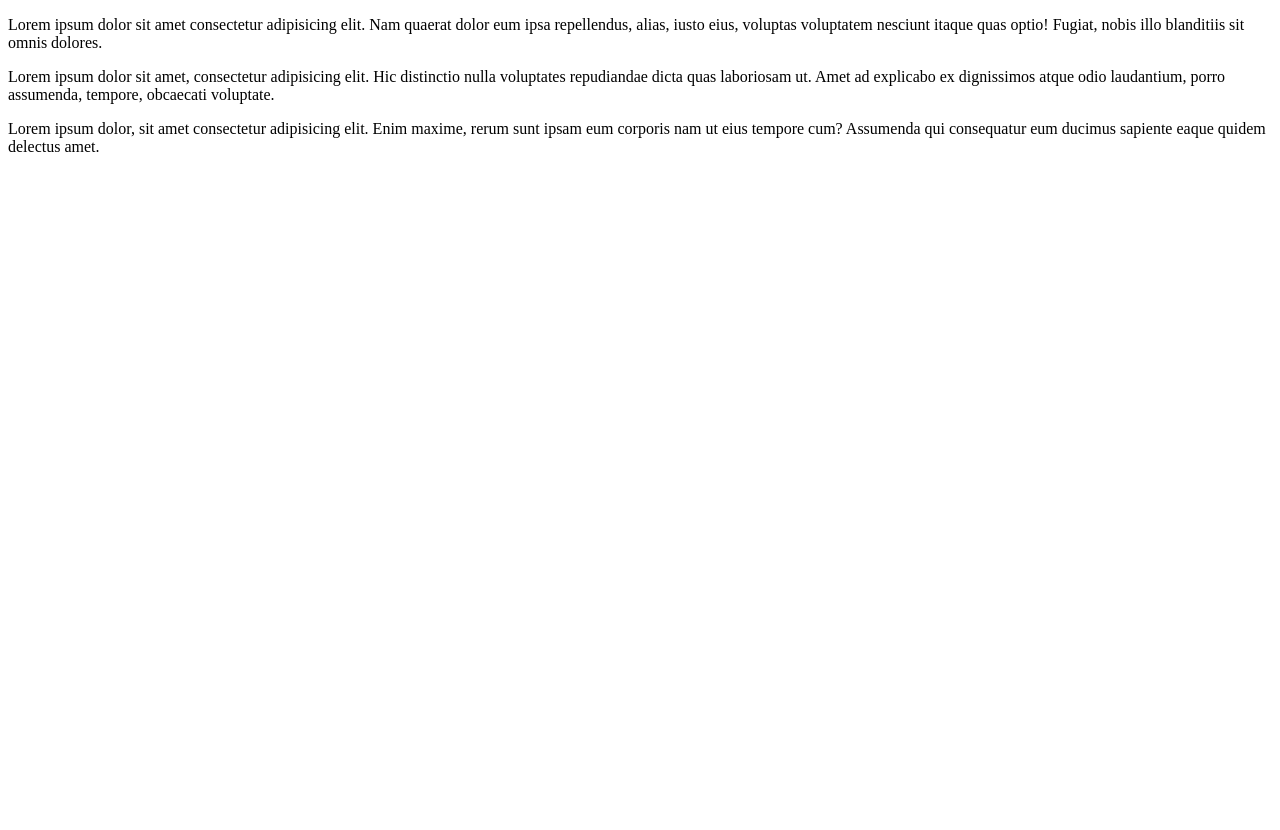
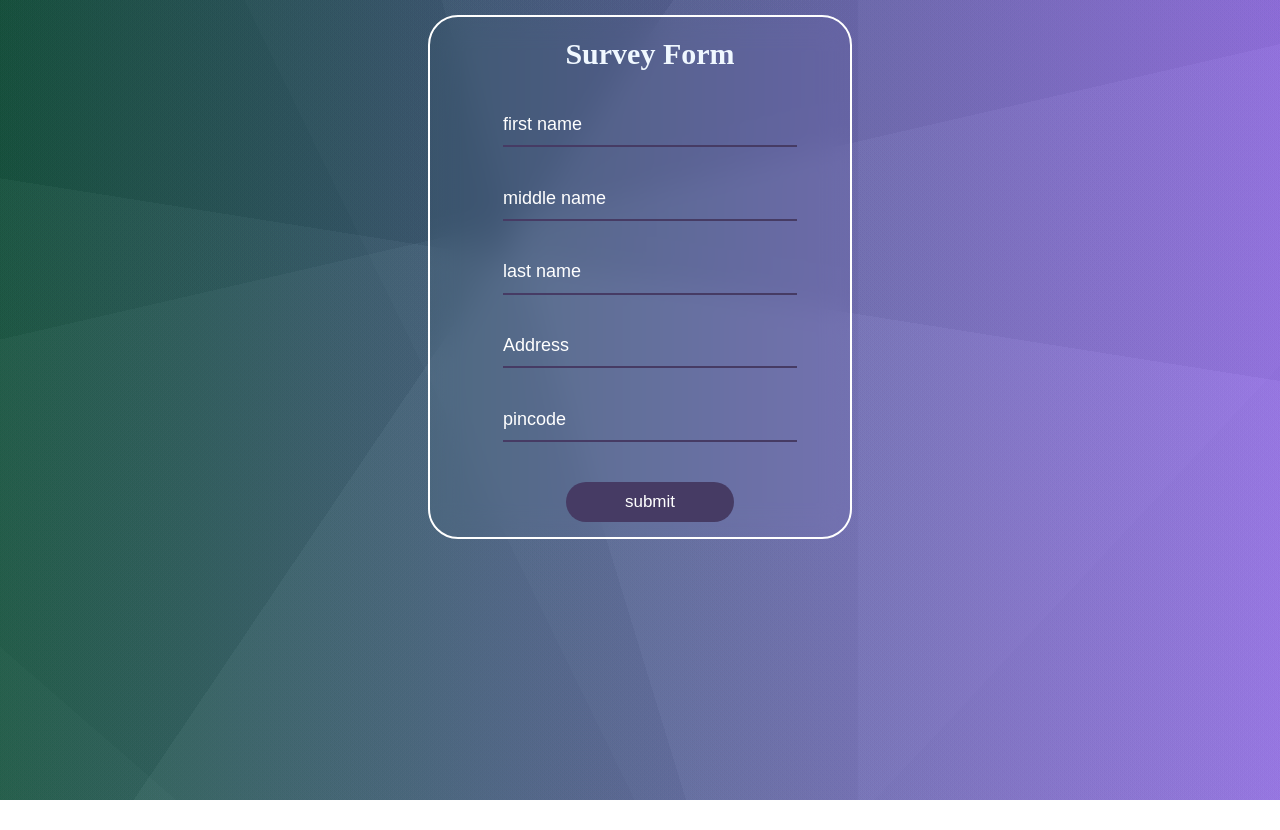
Before and after one commit to J-vijayalakshmi/HTMLandCSS, a plain HTML site: page index.html in a window 1280 px wide. Before the commit the page ends 800 px from the top, so only its background shows below. Drawn offline with Linux system fonts and the light colour scheme.

Commit message:
form only texts

```diff
--- a/index.html
+++ b/index.html
@@ -3,27 +3,43 @@
 <head>
   <meta charset="UTF-8" />
   <meta name="viewport" content="width=device-width, initial-scale=1.0" />
-    <title>Document</title>
+  <link rel="stylesheet" href="style.css" />
+  <title>Survey Form</title>
 </head>
 <body>
-    <div>
-      <p>
-        Lorem ipsum dolor sit amet consectetur adipisicing elit. Nam quaerat
-        dolor eum ipsa repellendus, alias, iusto eius, voluptas voluptatem
-        nesciunt itaque quas optio! Fugiat, nobis illo blanditiis sit omnis
-        dolores.
-      </p>
-      <p>
-        Lorem ipsum dolor sit amet, consectetur adipisicing elit. Hic distinctio
-        nulla voluptates repudiandae dicta quas laboriosam ut. Amet ad explicabo
-        ex dignissimos atque odio laudantium, porro assumenda, tempore,
-        obcaecati voluptate.
-      </p>
-      <p>
-        Lorem ipsum dolor, sit amet consectetur adipisicing elit. Enim maxime,
-        rerum sunt ipsam eum corporis nam ut eius tempore cum? Assumenda qui
-        consequatur eum ducimus sapiente eaque quidem delectus amet.
-      </p>
+  <div class="abc">
+  <div class="survey">
+    <form class="logInForm" id="surveyForm" autocomplete="off">
+      <h2>Survey Form</h2>
+      <div class="inputBox">
+        <input type="text" name="first-name" id="f-name" required placeholder="first name"/>
       </div>
+      <div class="inputBox">
+        <input type="text" name="middle-name" id="m-name" placeholder="middle name"/>
+      </div>
+      <div class="inputBox">
+        <input type="text" name="last-name" id="l-name" required placeholder="last name"/>
+      </div>
+      <div class="inputBox">
+        <input type="text" name="Address" id="add" required placeholder="Address"/>
+      </div>
+      <div class="inputBox">
+        <input type="text" name="pincode" id="pin" required placeholder="pincode" maxlength="6" pattern="\d{6}" title="Please enter a valid 6-digit pincode"/>
+      </div>
+      <input type="submit" class="submit" value="submit" />
+    </form>
+  </div>
+    <div class="details" id="detailsContainer" style="display: none;">
+      <p><span id="head" style="font-size: 20px;"></span>
+      <br>
+        <h3>first name : </h3><span id="sf-name"></span>
+        <h3>middle name : </h3><span id="sm-name"></span>
+        <h3>last name : </h3><span id="sl-name"></span>
+        <h3>address : </h3><span id="s-add"></span>
+        <h3>pincode : </h3><span id="s-pin"></span></p>
+    </div>
+</div>
+  <script src="survey.js">
+  </script>
 </body>
 </html>
--- a/style.css
+++ b/style.css
@@ -1,15 +1,113 @@
-*{
-    margin: 0%;
-    display: flex;
-
+* {
+    margin: 0px;
+    padding: 0px;
+    height: 100%;
 }
 
-div{
+body {
+    padding: 15px;
+    background-image: linear-gradient(41deg, rgba(107, 107, 107, 0.04) 0%, rgba(107, 107, 107, 0.04) 8%,rgba(31, 31, 31, 0.04) 8%, rgba(31, 31, 31, 0.04) 100%),linear-gradient(9deg, rgba(228, 228, 228, 0.04) 0%, rgba(228, 228, 228, 0.04) 62%,rgba(54, 54, 54, 0.04) 62%, rgba(54, 54, 54, 0.04) 100%),linear-gradient(124deg, rgba(18, 18, 18, 0.04) 0%, rgba(18, 18, 18, 0.04) 37%,rgba(233, 233, 233, 0.04) 37%, rgba(233, 233, 233, 0.04) 100%),linear-gradient(253deg, rgba(201, 201, 201, 0.04) 0%, rgba(201, 201, 201, 0.04) 55%,rgba(47, 47, 47, 0.04) 55%, rgba(47, 47, 47, 0.04) 100%),linear-gradient(270deg, rgba(172, 172, 172, 0.04) 0%, rgba(172, 172, 172, 0.04) 33%,rgba(26, 26, 26, 0.04) 33%, rgba(26, 26, 26, 0.04) 100%),linear-gradient(64deg, rgba(11, 11, 11, 0.04) 0%, rgba(11, 11, 11, 0.04) 38%,rgba(87, 87, 87, 0.04) 38%, rgba(87, 87, 87, 0.04) 100%),linear-gradient(347deg, rgba(199, 199, 199, 0.04) 0%, rgba(199, 199, 199, 0.04) 69%,rgba(4, 4, 4, 0.04) 69%, rgba(4, 4, 4, 0.04) 100%),linear-gradient(313deg, rgba(36, 36, 36, 0.04) 0%, rgba(36, 36, 36, 0.04) 20%,rgba(91, 91, 91, 0.04) 20%, rgba(91, 91, 91, 0.04) 100%),linear-gradient(90deg, rgb(19,97,71),rgb(151,107,253));
+    background-repeat: no-repeat;
+    background-size: cover;
+    background-position: 0px 0px;
     display: flex;
     flex-direction: column;
+    align-items: center;
+    justify-content: center;
 }
 
-p{
-    justify-content:center;
-    align-items:center;
+.survey {
+    padding: 10px ;
+    position: relative;
+    height: 500px;
+    width: 400px;
+    color: aliceblue;
+    font-size: 20px;
+    backdrop-filter: blur(15px);
+    border: 2px solid white;
+    border-radius: 30px;
+    transition: transform .6s ease, height .2s ease-in-out;
 }
+
+.logInForm{
+    display: flex;
+    flex-direction: column;
+    align-items: center;
+    justify-content: center;
+    width: 100%;
+    height: 100%;
+    position: absolute;
+    transition: all .5s ease ;
+}
+
+.inputBox{
+    width: 70%;
+    display: flex;
+    justify-content: space-between;
+    border-bottom: 2px solid #463B64;
+    position: relative;
+    margin: 15px 0px;
+}
+
+input::placeholder{
+    color: white;
+}
+
+.inputBox input{
+    width: 80%;
+    position: relative;
+    border: none;
+    outline: none;
+    color: white;
+    background: none;
+    font-size: large;
+    font-family: Arial, Helvetica, sans-serif;
+}
+
+.radioDiv{
+    align-items: center;
+}
+
+.submit{
+    padding: 10px;
+    width: 40%;
+    height: 40px;
+    cursor: pointer;
+    border-radius: 20px;
+    margin: 25px;
+    border: none;
+    font-size: 17px;
+    color: white;
+    background-color: #463B64;
+}
+
+.submit:hover{
+    border: 2px solid #463B64;
+    background : none;
+    color: white;
+}
+
+h2{
+    padding: 10px;
+}
+
+.details{
+    text-justify: auto;
+    padding: 5px ;
+    position: relative;
+    height: 500px;
+    width: 400px;
+    color: aliceblue;
+    font-size: 20px;
+    backdrop-filter: blur(15px);
+    border: 2px solid white ;
+    white-space: pre-line;
+    border-radius: 30px;
+    transition: transform .6s ease, height .2s ease-in-out;
+    text-align: center;
+}
+
+.abc{
+    display: flex;
+    flex-direction: row;
+}
--- /dev/null
+++ b/survey.js
@@ -0,0 +1,21 @@
+document.addEventListener("DOMContentLoaded", function() {
+    document.getElementById("surveyForm").addEventListener("submit", function (event) {
+      event.preventDefault();
+      var f_name = document.getElementById("f-name").value;
+      var m_name = document.getElementById("m-name").value;
+      var l_name = document.getElementById("l-name").value;
+      var add = document.getElementById("add").value;
+      var pin = document.getElementById("pin").value;
+
+        var head = "DETAILS";
+        document.getElementById("head").textContent = head;
+
+      document.getElementById("sf-name").textContent = f_name;
+      document.getElementById("sm-name").textContent = m_name;
+      document.getElementById("sl-name").textContent = l_name;
+      document.getElementById("s-add").textContent = add;
+      document.getElementById("s-pin").textContent = pin;
+
+      document.getElementById("detailsContainer").style.display = "block";
+    });
+  });
```
Also changed, not shown: bg.jpeg (added). Lines whose indentation alone changed are shown as unchanged.
